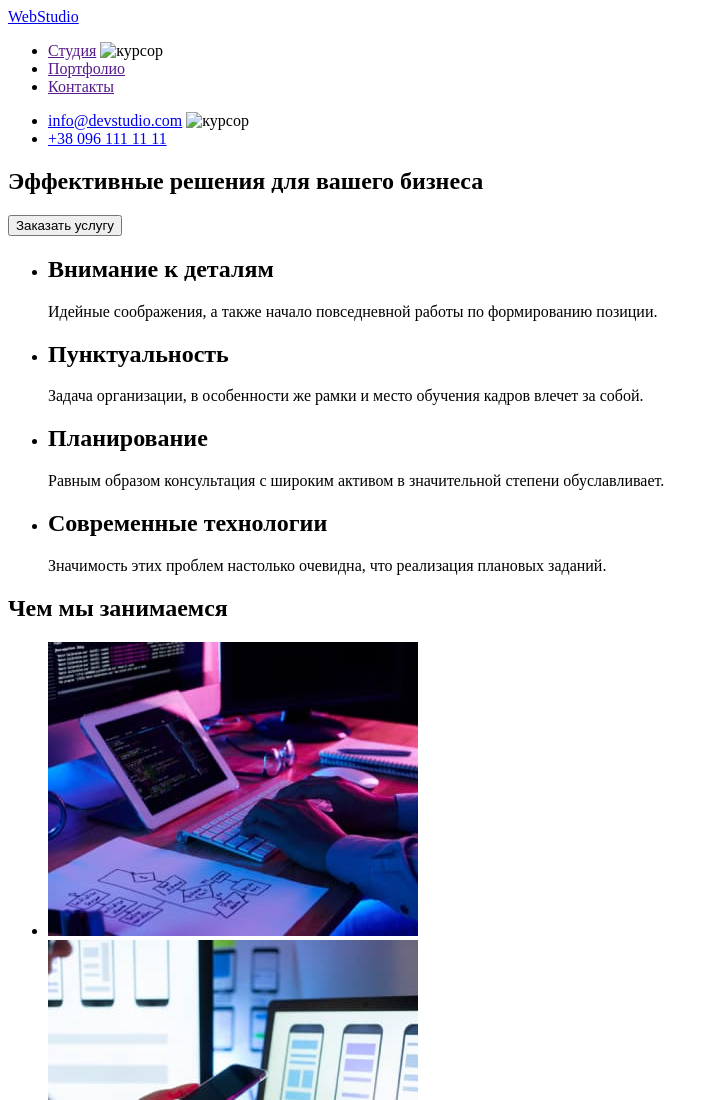
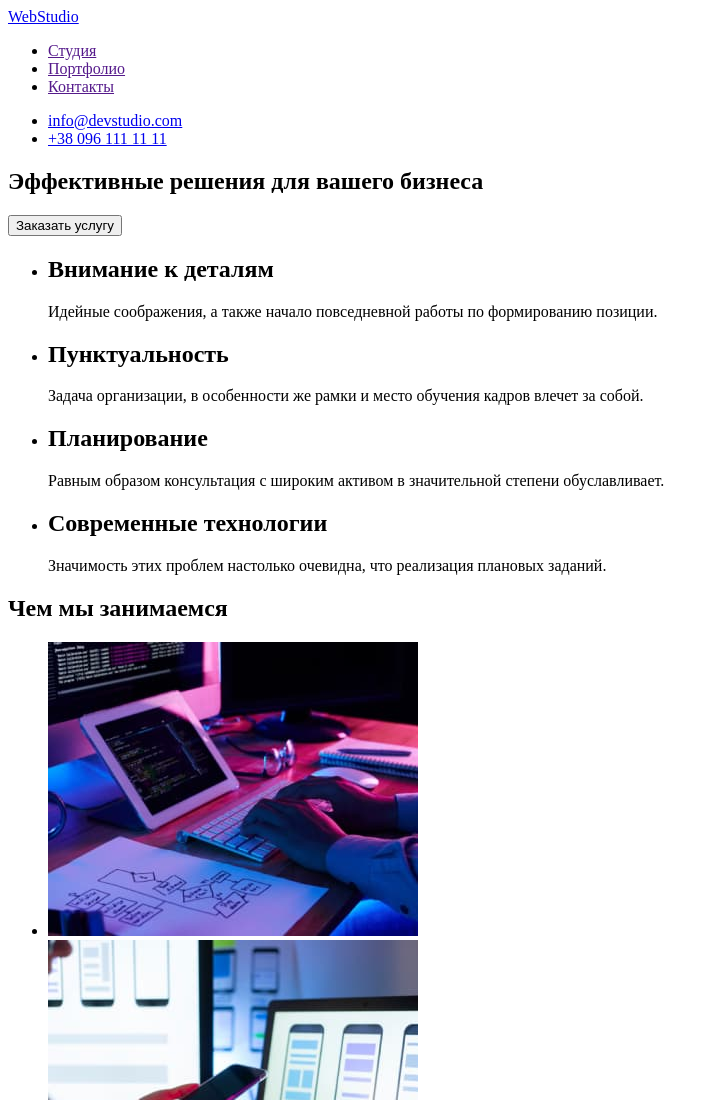
Before and after one commit to MaksStelmakh/goit-markup-hw-01, a plain HTML site: page index.html in a window 1280 px wide. Shown: the top 1100 px of the page, without its empty margins (0-717 px from the left). Drawn offline with Linux system fonts and the light colour scheme.

Commit message:
Финал
Исправление ошибок

```diff
--- a/index.html
+++ b/index.html
@@ -17,7 +17,6 @@
             <ul>
                 <li>
                     <a href="">Студия</a>
-                    <img src="./images/header/vector.jpg" alt="курсор">
                 </li>
                 <li>
                     <a href="">Портфолио</a>
@@ -30,7 +29,6 @@
         <ul>
             <li>
                 <a href="mailto:info@devstudio.com">info@devstudio.com</a>
-                <img src="./images/header/vector.jpg" alt="курсор">
             </li>
             <li>
                 <a href="tel:+380961111111">+38 096 111 11 11</a>
```
